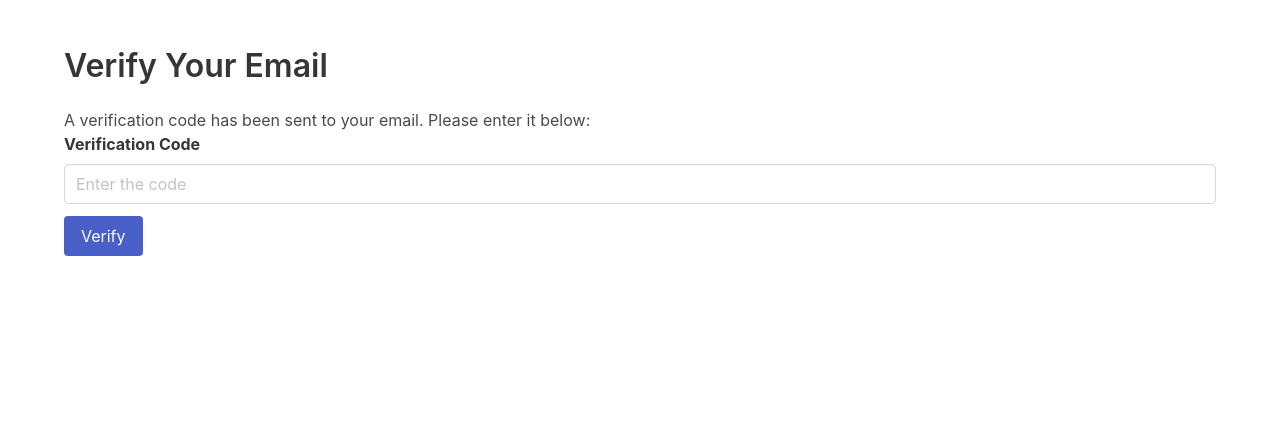
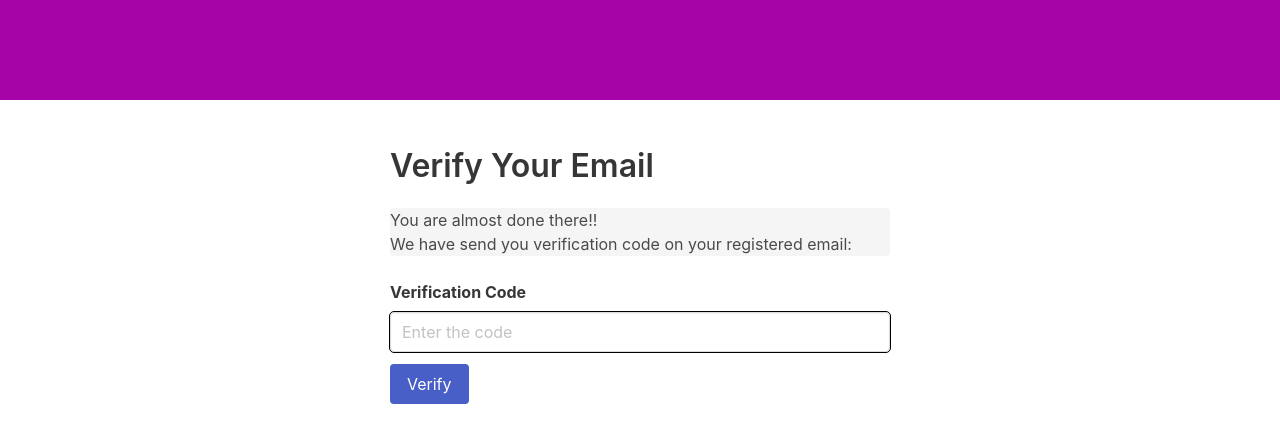
Before and after one commit to GourabGorai/online_Stock, a Flask app: page /verify in a window 1280 px wide. Shown: the top 443 px of the page. Run offline with Flask 3, Linux system fonts and the light colour scheme; some libraries are stand-ins or nearby versions.

Commit message:
Update verify.html

```diff
--- a/templates/verify.html
+++ b/templates/verify.html
@@ -5,12 +5,33 @@
     <meta name="viewport" content="width=device-width, initial-scale=1.0">
     <title>Verify Code</title>
     <link rel="stylesheet" href="https://cdnjs.cloudflare.com/ajax/libs/bulma/0.9.3/css/bulma.min.css">
+    <style>
+        .container{
+            width: 500px;
+        }
+        .nav{
+            height:100px;
+            background-color: rgb(167, 4, 167);
+        }
+        .input{
+            outline: 0.5px solid black;
+
+        }
+    </style>
 </head>
 <body>
+    <nav>
+        <div  class="nav">
+
+        </div>
+    </nav>
     <section class="section">
         <div class="container">
             <h1 class="title">Verify Your Email</h1>
-            <p>A verification code has been sent to your email. Please enter it below:</p>
+            <div class="message">
+            <p>You are almost done there!!  </p>
+            <p>We have send you verification code on your registered email:</p>
+            </div>
             <form action="/verify" method="POST">
                 <input type="hidden" name="email" value="{{ email }}">
                 <input type="hidden" name="password" value="{{ password }}">
```
